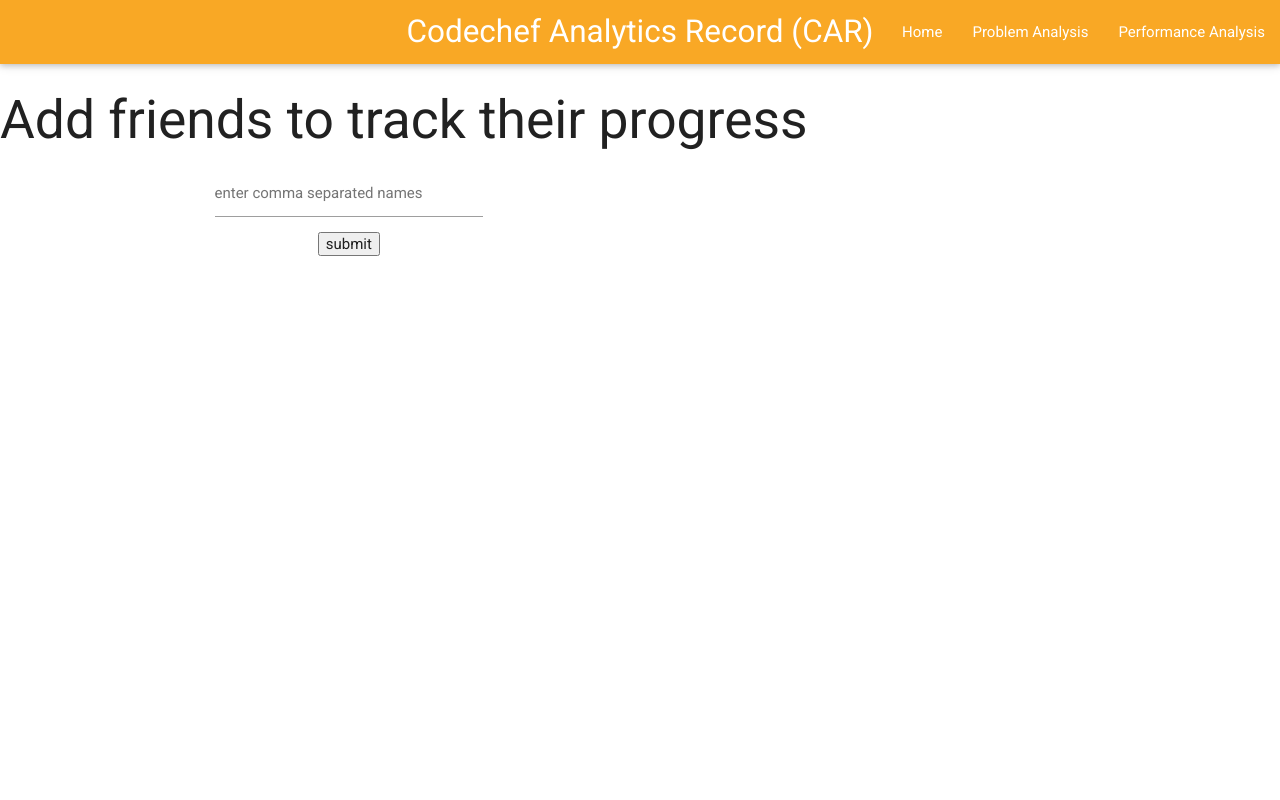
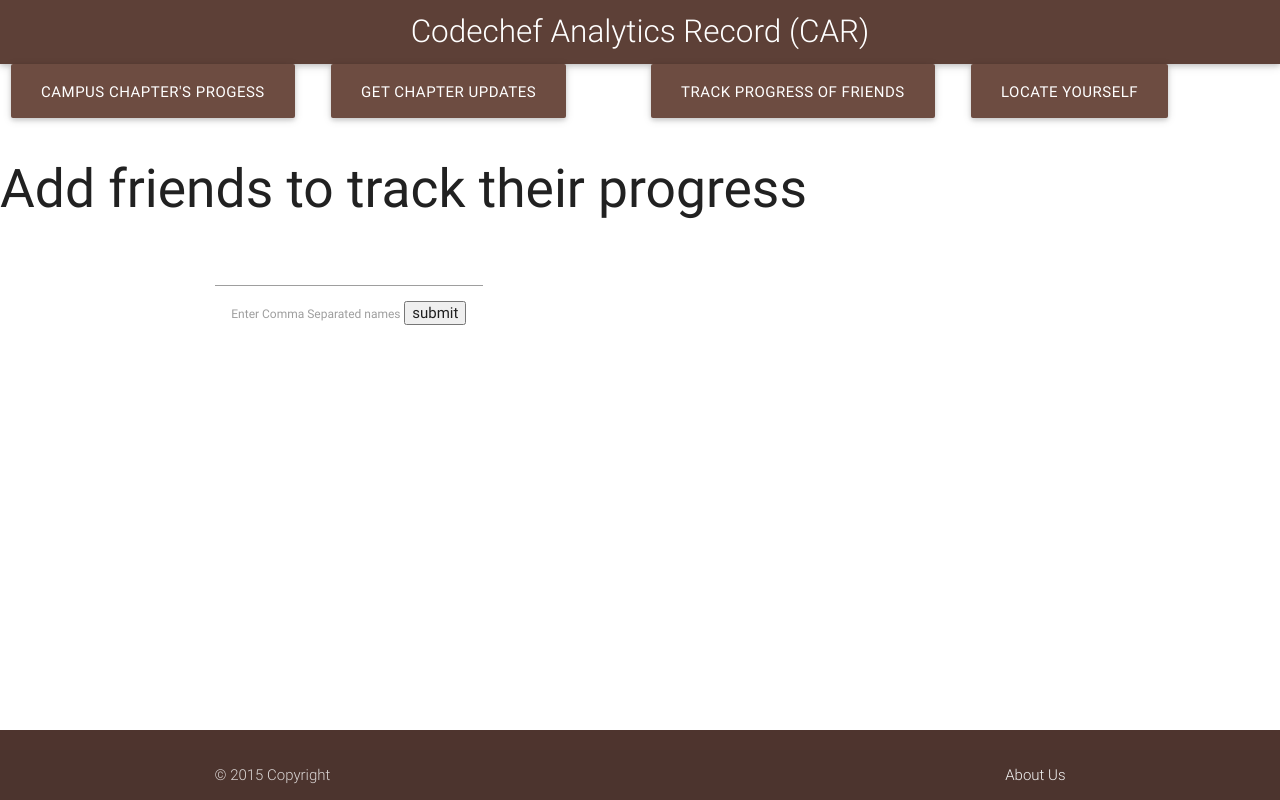
Before and after one commit to taranjeet/analysis, a Django app: page /friends in a window 1280 px wide. Run offline with Django 3.2, Linux system fonts and the light colour scheme; parts of the project's set-up code (start-up, migrations or seed data) failed here and were passed over; some libraries are stand-ins or nearby versions.

Commit message:
some templates corrected

```diff
--- a/codechef/templates/friends.html
+++ b/codechef/templates/friends.html
@@ -2,31 +2,40 @@
 <html lang="en">
 <head>
 	<meta charset="UTF-8">
-	<title>Codechef User Analytics</title>
+	<title>Codechef Analytics Record</title>
 	<meta name="viewport" content="width=device-width, initial-scale=1.0, maximum-scale=1.0, user-scalable=no"/>
 	<link rel="stylesheet" href="https://cdnjs.cloudflare.com/ajax/libs/materialize/0.95.3/css/materialize.min.css">
-	<link href="http://fonts.googleapis.com/css?family=Roboto:400,100,300,500,700,900" rel="stylesheet" type="text/css">
-	<script src="https://maps.googleapis.com/maps/api/js?v=3.exp&signed_in=true&libraries=places"></script>
+	<link rel="stylesheet" href="/static/css/style.css">
 </head>
 <body>
 	<nav>
-		<div class="nav-wrapper yellow darken-3">
+		<div class="nav-wrapper brown darken-2">
 			<a href="#" class="brand-logo center">Codechef Analytics Record (CAR)</a>
-			<ul id="nav-mobile" class="right hide-on-med-and-down">
-				<li><a href="#">Home</a></li>
-				<li><a href="#">Problem Analysis</a></li>
-				<li><a href="#">Performance Analysis</a></li>
-			</ul>
 		</div>
 	</nav>
-		<main>
-		<h2>Add friends to track their progress</h2>
+	<main>
+	<div class="row" >
+				<div class="col s12 m12 l3">
+				<a class="waves-effect waves-light btn-large brown darken-1">Campus Chapter's Progess</a>
+				</div>
+				<div class="col s12 m12 l3">
+				<a class="waves-effect waves-light btn-large brown darken-1" href="/campus">Get Chapter Updates</a>
+				</div>
+				<div class="col s12 m12 l3">
+				<a class="waves-effect waves-light btn-large brown darken-1" href="/friends">Track Progress of Friends</a>
+				</div>
+				<div class="col s12 m12 l3">
+				<a class="waves-effect waves-light btn-large brown darken-1" href="/checkprogress">Locate Yourself</a>
+				</div>
+			</div>
+				<h2>Add friends to track their progress</h2>
 		<div class="container">
 			<div class="row">
 				<div class="col s12 m6 l4 center">
 					<form action="/user/friends" method="post">
 					{% csrf_token %}
-						<input type="text" name="friends" placeholder="enter comma separated names" required>
+						<input type="text" name="friends" id="friends" required>
+						<label for="friends">Enter Comma Separated names</label>
 						<input type="submit" value="submit" >
 					</form>
 				</div>
@@ -42,8 +51,16 @@
 					{% endfor %}
 				</div>
 		</div>
-		</main>
+		<script type="text/javascript" src="https://code.jquery.com/jquery-2.1.1.min.js"></script>
+		<script src="https://cdnjs.cloudflare.com/ajax/libs/materialize/0.95.3/js/materialize.min.js"></script>
+		<footer class="page-footer brown darken-3">
+		  <div class="footer-copyright">
+		    <div class="container">
+		    © 2015 Copyright
+		    <a class="grey-text text-lighten-4 right" href="#">About Us</a>
+		    </div>
+		  </div>
+	    </footer>
+	</main>
 </body>
-<script type="text/javascript" src="https://code.jquery.com/jquery-2.1.1.min.js"></script>
-<script src="https://cdnjs.cloudflare.com/ajax/libs/materialize/0.95.3/js/materialize.min.js"></script>
 </html>
```
Also changed, not shown: codechef/templates/campus.html (+29 -12 lines), codechef/templates/index.html (+6 -11 lines).
